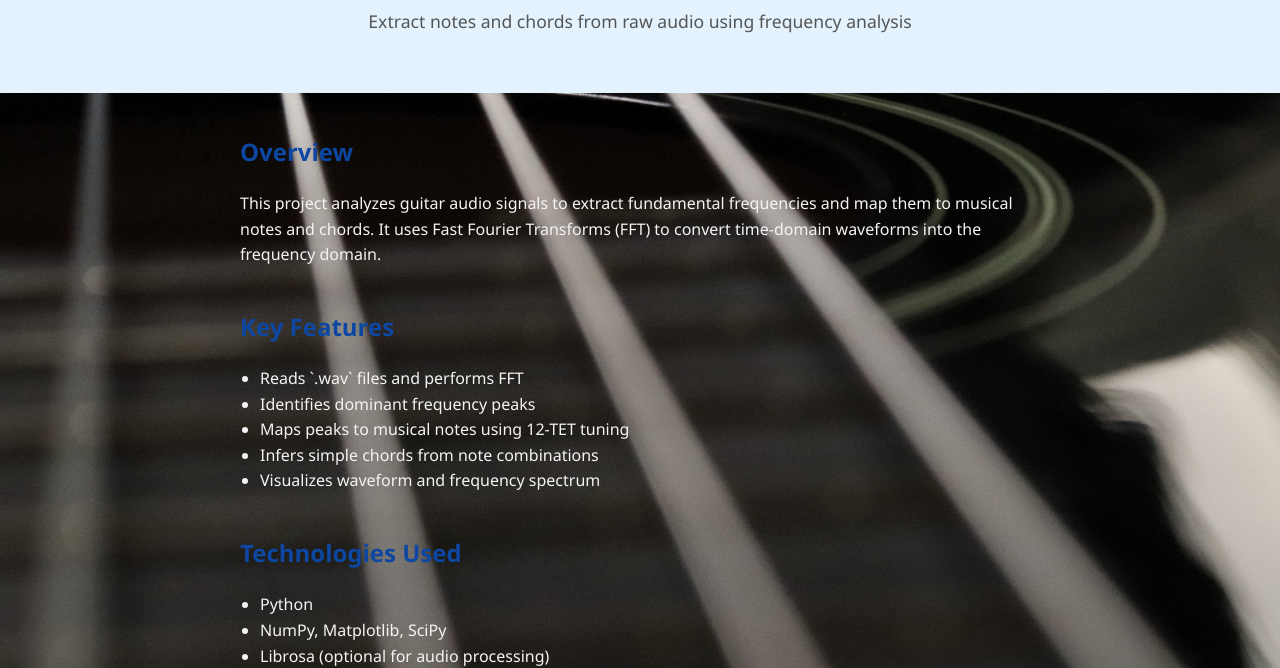
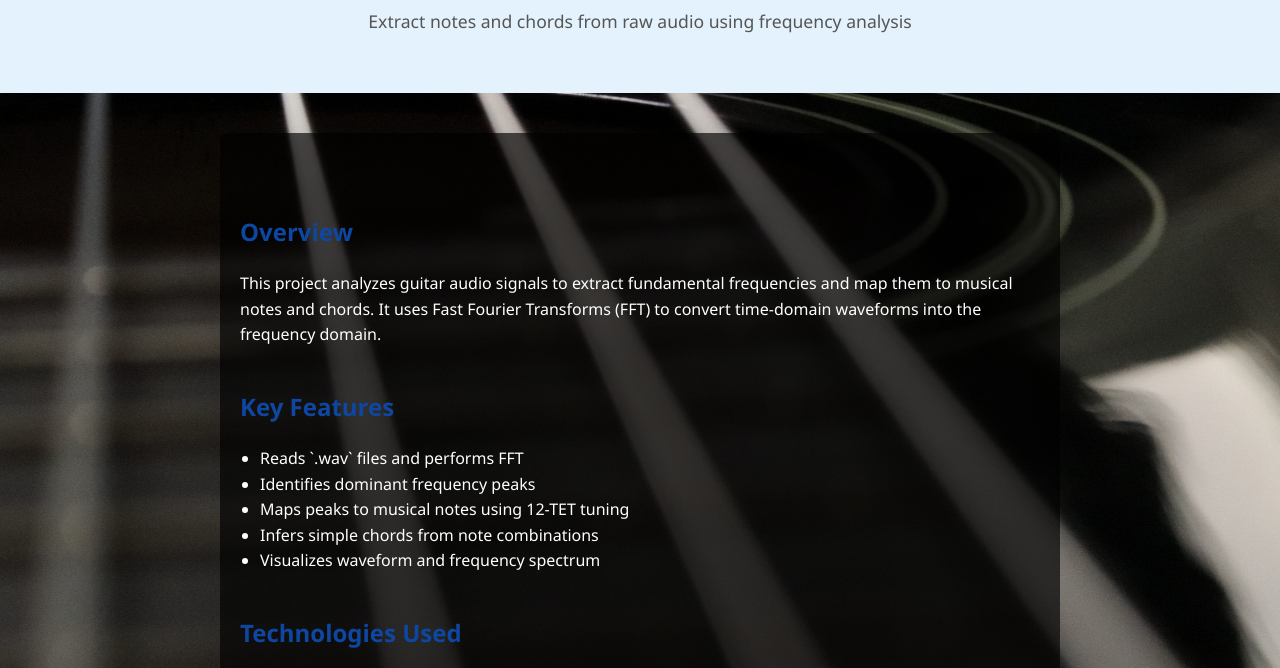
Before and after one commit to DaniloPierpaoli/danilo-pierpaoli.github.io, a plain HTML site: page Projects/FFT-analysis.html in a window 1280 px wide. Shown: the part 107-775 px from the top of the page. Drawn offline with Linux system fonts and the light colour scheme.

Commit message:
Update FFT-analysis.html

```diff
--- a/Projects/FFT-analysis.html
+++ b/Projects/FFT-analysis.html
@@ -13,6 +13,7 @@
   color: #f4f4f4;
   line-height: 1.6;
   }
+
 
 
     header {
@@ -33,11 +34,15 @@
       color: #555;
     }
 
-    main {
-      max-width: 800px;
-      margin: 40px auto;
-      padding: 0 20px;
-    }
+   main {
+  background-color: rgba(0, 0, 0, 0.65);
+  padding: 40px 20px;
+  border-radius: 8px;
+  max-width: 800px;
+  margin: 40px auto;
+  color: #ffffff;
+}
+
 
     h2 {
       color: #0d47a1;
```
